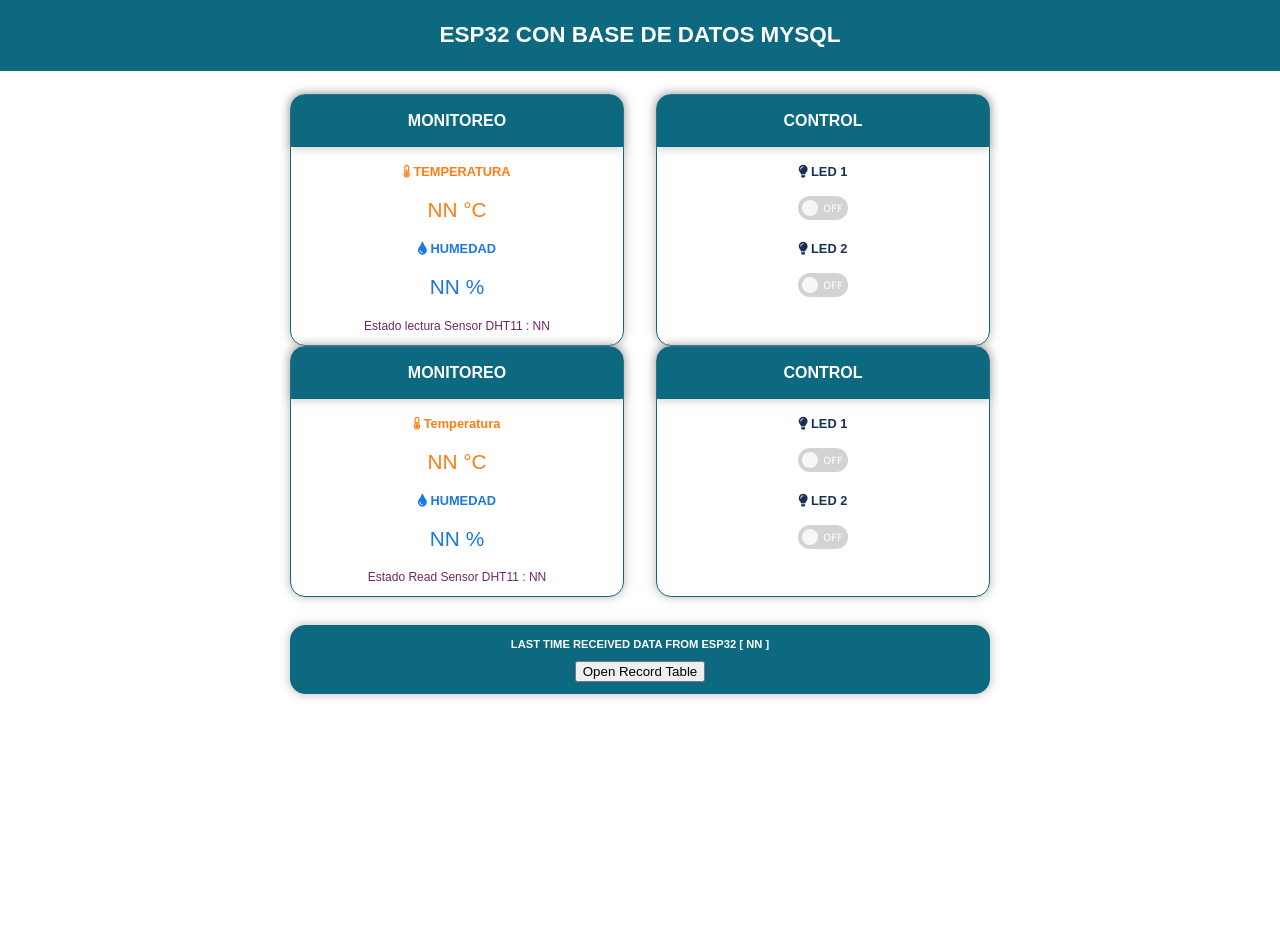
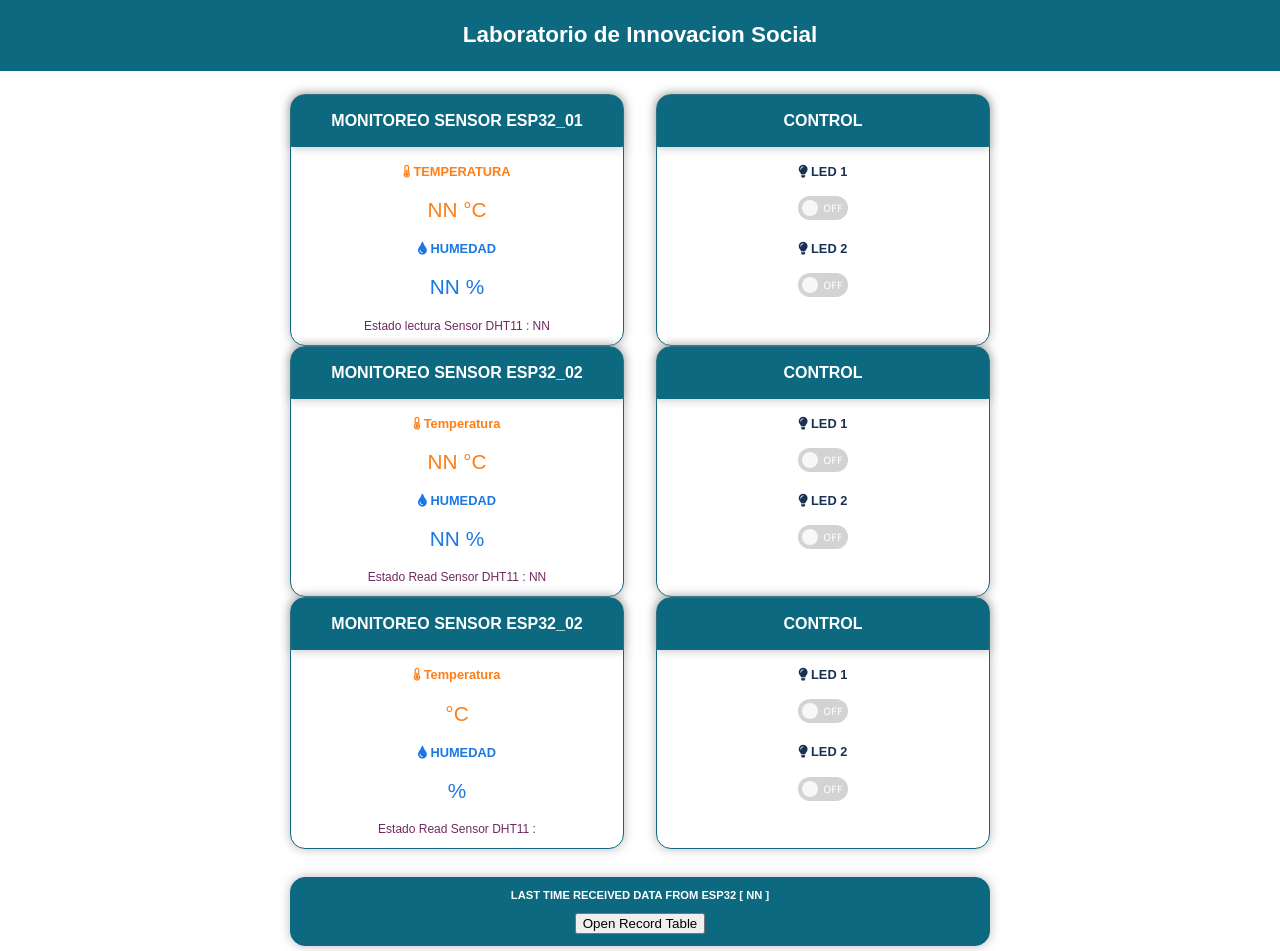
Before and after one commit to psiconervio/Subido-esp32-dashboard, a PHP site: page /home.php in a window 1280 px wide. Before the commit the page ends 699 px from the top, so only its background shows below. Run offline with PHP 8.4, Linux system fonts and the light colour scheme; data that the repository does not hold is empty.

Commit message:
actualizando dashboard

```diff
--- a/App-web-public/database.php
+++ b/App-web-public/database.php
@@ -1,12 +1,6 @@
 
 <?php
 	class Database {
-		//viejadatabase
-		//private static $dbName = 'id21496293_esp32_mc_db'; // Example: private static $dbName = 'myDB';
-		//private static $dbHost = 'localhost'; // Example: private static $dbHost = 'localhost';
-		//private static $dbUsername = 'id21496293_root'; // Example: private static $dbUsername = 'myUserName';
-		//private static $dbUserPassword = 'Nodotecnologico*123'; // // Example: private static $dbUserPassword = 'myPassword';
-		//nuevadatabase
 		private static $dbName = 'id21496293_dasbhoard_error2'; // Example: private static $dbName = 'myDB';
 		private static $dbHost = 'localhost'; // Example: private static $dbHost = 'localhost';
 		private static $dbUsername = 'id21496293_psiconervio'; // Example: private static $dbUsername = 'myUserName';
--- a/App-web-public/esp32_table_dht11_leds_update1.php
+++ b/App-web-public/esp32_table_dht11_leds_update1.php
@@ -1,7 +1,7 @@
 <!-- // >>>>>>>>>>>>>>>>>>>>>>>>>>>>>>>>>>>>>>>>>>>>>>>>>>>>>>>>>>>>>>>>>>>>>>>>>>>>>>>>>>>>>>>>> updateDHT11data_and_recordtable.php
 // PHP code to update and record DHT11 sensor data and LEDs state in table. -->
 <?php
-/*hhhjjj
+/*
   require 'database.php'; dsadklsalda
   //---------------------------------------- Condition to check that POST value is not empty.
   if (!empty($_POST)) {
--- a/App-web-public/home.php
+++ b/App-web-public/home.php
@@ -1,9 +1,8 @@
-<!-- // home.php
-/* PHP/HTML code to display DHT11 sensor data and control LEDs state.*/ -->
+<!-- // home.php PHP/HTML code to display DHT11 sensor data and control LEDs state.*/ -->
 <!DOCTYPE HTML>
 <html>
   <head>
-    <title>V</title>
+    <title>Laboratorio de Innovacion Social</title>
     <meta name="viewport" content="width=device-width, initial-scale=1">
     <link rel="stylesheet" href="https://use.fontawesome.com/releases/v5.7.2/css/all.css" integrity="sha384-fnmOCqbTlWIlj8LyTjo7mOUStjsKC4pOpQbqyi7RrhN7udi9RwhKkMHpvLbHG9Sr" crossorigin="anonymous">
     <link rel="icon" href="data:,">
@@ -24,7 +23,7 @@
       .statusreadColor {color: #702963; font-size:12px;}
       .LEDColor {color: #183153;}
 
-      /* ----------------------------------- Toggle Switch */
+      /*Interruptor de palanca / Toggle Switch */
       .switch {
         position: relative;
         display: inline-block;
@@ -102,39 +101,36 @@
 
   <body>
     <div class="topnav">
-      <h3>ESP32 CON  BASE DE DATOS MYSQL</h3>
+      <h3>Laboratorio de Innovacion Social</h3>
     </div>
-
     <br>
-
-    <!-- __ DISPLAYS MONITORING AND CONTROLLING ____________________________________________________________________________________________ -->
+    <!-- MONITOREO Y CONTROL DE PANTALLAS _ -->
     <div class="content">
       <div class="cards">
 
-        <!-- == MONITORING1 ======================================================================================== -->
+        <!-- == MONITOREO_ESP32_01== -->
         <div class="card">
           <div class="card header">
-            <h3 style="font-size: 1rem;">MONITOREO</h3>
+            <h3 style="font-size: 1rem;">MONITOREO SENSOR ESP32_01</h3>
           </div>
 
-          <!-- Displays the humidity and temperature values received from ESP32. *** -->
+          <!-- Muestra los valores de humedad y temperatura recibidos de ESP32.. *** -->
           <h4 class="temperatureColor"><i class="fas fa-thermometer-half"></i> TEMPERATURA</h4>
           <p class="temperatureColor"><span class="reading"><span id="ESP32_01_Temp"></span> &deg;C</span></p>
           <h4 class="humidityColor"><i class="fas fa-tint"></i> HUMEDAD</h4>
           <p class="humidityColor"><span class="reading"><span id="ESP32_01_Humd"></span> &percnt;</span></p>
-          <!-- *********************************************************************** -->
 
           <p class="statusreadColor"><span>Estado lectura Sensor DHT11 : </span><span id="ESP32_01_Status_Read_DHT11"></span></p>
         </div>
-        <!-- ======================================================================================================= -->
+        <!-- ====================================================================== -->
 
-        <!-- == CONTROLLING1 ======================================================================================== -->
+        <!-- == Control LEDs1========================== -->
         <div class="card">
           <div class="card header">
             <h3 style="font-size: 1rem;">CONTROL</h3>
           </div>
 
-          <!-- Buttons for controlling the LEDs on Slave 2. ************************** -->
+          <!-- Buttons for controlling the LEDs on Slave 2.  -->
           <h4 class="LEDColor"><i class="fas fa-lightbulb"></i> LED 1</h4>
           <label class="switch">
             <input type="checkbox" id="ESP32_01_TogLED_01" onclick="GetTogBtnLEDState('ESP32_01_TogLED_01')">
@@ -147,15 +143,15 @@
           </label>
           <!-- *********************************************************************** -->
         </div>
-        <!-- ======================================================================================================= -->
+        <!-- ===================================================== -->
 
       </div>
             <div class="cards">
 
-        <!-- == MONITORING2======================================================================================== -->
+        <!-- == MONITOREO_ESP32_02 == -->
         <div class="card">
           <div class="card header">
-            <h3 style="font-size: 1rem;">MONITOREO</h3>
+            <h3 style="font-size: 1rem;">MONITOREO SENSOR ESP32_02</h3>
           </div>
 
           <!-- Displays the humidity and temperature values received from ESP32. *** -->
@@ -167,15 +163,15 @@
 
           <p class="statusreadColor"><span>Estado Read Sensor DHT11 : </span><span id="ESP32_02_Status_Read_DHT11"></span></p>
         </div>
-        <!-- ======================================================================================================= -->
+        <!-- ================================================================ -->
 
-        <!-- == CONTROLLING2 ======================================================================================== -->
+        <!-- == Control Leds 2========= -->
         <div class="card">
           <div class="card header">
             <h3 style="font-size: 1rem;">CONTROL</h3>
           </div>
 
-          <!-- Buttons for controlling the LEDs on Slave 2. ************************** -->
+          <!-- Botones para controlar los LED en Slave 2.  -->
           <h4 class="LEDColor"><i class="fas fa-lightbulb"></i> LED 1</h4>
           <label class="switch">
             <input type="checkbox" id="ESP32_02_TogLED_01" onclick="GetTogBtnLEDState('ESP32_02_TogLED_01')">
@@ -188,8 +184,47 @@
           </label>
           <!-- *********************************************************************** -->
         </div>
-        <!-- ======================================================================================================= -->
+        <!-- ======================================================== -->
+        </div>
+            <div class="cards">
 
+        <!-- == MONITOREO_ESP32_03=== -->
+        <div class="card">
+          <div class="card header">
+            <h3 style="font-size: 1rem;">MONITOREO SENSOR ESP32_02</h3>
+          </div>
+
+          <!-- Displays the humidity and temperature values received from ESP32. *** -->
+          <h4 class="temperatureColor"><i class="fas fa-thermometer-half"></i> Temperatura</h4>
+          <p class="temperatureColor"><span class="reading"><span id="ESP32_02_Temp"></span> &deg;C</span></p>
+          <h4 class="humidityColor"><i class="fas fa-tint"></i> HUMEDAD</h4>
+          <p class="humidityColor"><span class="reading"><span id="ESP32_02_Humd"></span> &percnt;</span></p>
+          <!-- *********************************************************************** -->
+
+          <p class="statusreadColor"><span>Estado Read Sensor DHT11 : </span><span id="ESP32_02_Status_Read_DHT11"></span></p>
+        </div>
+        <!-- ============================================================================= -->
+
+        <!-- == Control LEDs 3 == -->
+        <div class="card">
+          <div class="card header">
+            <h3 style="font-size: 1rem;">CONTROL</h3>
+          </div>
+
+          <!-- Botones para controlar los LED en Slave 2.  -->
+          <h4 class="LEDColor"><i class="fas fa-lightbulb"></i> LED 1</h4>
+          <label class="switch">
+            <input type="checkbox" id="ESP32_02_TogLED_01" onclick="GetTogBtnLEDState('ESP32_02_TogLED_01')">
+            <div class="sliderTS"></div>
+          </label>
+          <h4 class="LEDColor"><i class="fas fa-lightbulb"></i> LED 2</h4>
+          <label class="switch">
+            <input type="checkbox" id="ESP32_02_TogLED_02" onclick="GetTogBtnLEDState('ESP32_02_TogLED_02')">
+            <div class="sliderTS"></div>
+          </label>
+          <!-- *********************************************************************** -->
+        </div>
+        <!-- ========================================================== -->
       </div>
     </div>
 
@@ -204,7 +239,7 @@
         </div>
       </div>
     </div>
-    <!-- ___________________________________________________________________________________________________________________________________ -->
+    <!-- ____________________________________________________________________ -->
 
     <script>
       //------------------------------------------------------------
@@ -224,7 +259,6 @@
       }
       //------------------------------------------------------------
 
-      //------------------------------------------------------------
       function Get_Data(id) {
            var xmlhttp;
 				if (window.XMLHttpRequest) {
@@ -259,7 +293,6 @@
         xmlhttp.setRequestHeader("Content-type", "application/x-www-form-urlencoded");
         xmlhttp.send("id="+id);
 			}
-      //------------------------------------------------------------
 
       //------------------------------------------------------------
       function GetTogBtnLEDState(togbtnid) {
@@ -280,7 +313,6 @@
       }
       //------------------------------------------------------------
 
-      //------------------------------------------------------------
       function Update_LEDs(id,lednum,ledstate) {
 				if (window.XMLHttpRequest) {
           // code for IE7+, Firefox, Chrome, Opera, Safari
@@ -300,7 +332,8 @@
 			}
 
     </script>
-    <script> //prueba segundo script chat gpt
+    <script> //prueba segundo script
+
     document.getElementById("ESP32_02_Temp").innerHTML = "NN";
     document.getElementById("ESP32_02_Humd").innerHTML = "NN";
     document.getElementById("ESP32_02_Status_Read_DHT11").innerHTML = "NN";
@@ -330,7 +363,7 @@
             document.getElementById("ESP32_02_Temp").innerHTML = myObjDOS.temperature;
             document.getElementById("ESP32_02_Humd").innerHTML = myObjDOS.humidity;
             document.getElementById("ESP32_02_Status_Read_DHT11").innerHTML = myObjDOS.status_read_sensor_dht11;
-          document.getElementById("ESP32_02_LTRD").innerHTML = "Time : " + myObjDOS.ls_time + " | Date : " + myObjDOS.ls_date + " (dd-mm-yyyy)";
+            document.getElementById("ESP32_02_LTRD").innerHTML = "Time : " + myObjDOS.ls_time + " | Date : " + myObjDOS  .ls_date + " (dd-mm-yyyy)";
             if (myObjDOS.LED_01 == "ON") {
               document.getElementById("ESP32_02_TogLED_01").checked = true;
             } else if (myObjDOS.LED_0DOS == "OFF") {
@@ -382,107 +415,6 @@
       xmlhttp.setRequestHeader("Content-type", "application/x-www-form-urlencoded");
       xmlhttp.send("id=" + id + "&lednum=" + lednum + "&ledstate=" + ledstate);
     }
-
-
-     /* prueba 2 script chat gpt
-
-    */
-      /*SCRIPT PARA EL 2DO ESP32 -----------------------------------------------------------
-      //------------------------------------------------------------
-      document.getElementById("ESP32_02_Temp").innerHTML = "NN";
-      document.getElementById("ESP32_02_Humd").innerHTML = "NN";
-      document.getElementById("ESP32_02_Status_Read_DHT11").innerHTML = "NN";
-      document.getElementById("ESP32_02_LTRD").innerHTML = "NN";
-      //------------------------------------------------------------
-
-      obtenerData("esp32_02");
-
-      setInterval(myTimer, 5000);
-
-      //------------------------------------------------------------
-      function myTimer() {
-        obtenerData("esp32_02");
-      }
-      //------------------------------------------------------------
-
-      //-comentario para hacer un nuevo push/terminar de configurar
-      function obtenerData(id1) {
-       var xmlhttp;
-				if (window.XMLHttpRequest) {
-          // code for IE7+, Firefox, Chrome, Opera, Safari
-          xmlhttp = new XMLHttpRequest();
-        } else {
-          // code for IE6, IE5
-          xmlhttp = new ActiveXObject("Microsoft.XMLHTTP");
-        }
-        xmlhttp.onreadystatechange = function() {
-          if (this.readyState == 4 && this.status == 200) {
-            const myObj1 = JSON.parse(this.responseText);
-            if (myObj1.id1 == "esp32_02") {
-              document.getElementById("ESP32_02_Temp").innerHTML = myObj1.temperature;
-              document.getElementById("ESP32_02_Humd").innerHTML = myObj1.humidity;
-              document.getElementById("ESP32_02_Status_Read_DHT11").innerHTML = myObj1.status_read_sensor_dht11;
-              document.getElementById("ESP32_02_LTRD").innerHTML = "Time : " + myObj1.ls_time + " | Date : " + myObj1.ls_date + " (dd-mm-yyyy)";
-              if (myObj1.LED_01 == "ON") {
-                document.getElementById("ESP32_02_TogLED_01").checked = true;
-              } else if (myObj1.LED_01 == "OFF") {
-                document.getElementById("ESP32_02_TogLED_01").checked = false;
-              }
-              if (myObj1.LED_02 == "ON") {
-                document.getElementById("ESP32_02_TogLED_02").checked = true;
-              } else if (myObj1.LED_02 == "OFF") {
-                document.getElementById("ESP32_02_TogLED_02").checked = false;
-              }
-            }
-          }
-        };
-        xmlhttp.open("POST","getdata.php",true);
-        xmlhttp.setRequestHeader("Content-type", "application/x-www-form-urlencoded");
-        xmlhttp.send("id="+id1);
-			}
-      //------------------------------------------------------------
-
-      //------------------------------------------------------------
-      function GetTogBtnLEDStatee(togbtnid) {
-        if (togbtnid == "ESP32_02_TogLED_01") {
-          var togbtnchecked = document.getElementById(togbtnid).checked;
-          var togbtncheckedsend = "";
-          if (togbtnchecked == true) togbtncheckedsend = "ON";
-          if (togbtnchecked == false) togbtncheckedsend = "OFF";
-          Update_LEDs("esp32_02","LED_01",togbtncheckedsend);
-        }
-        if (togbtnid == "ESP32_02_TogLED_02") {
-          var togbtnchecked = document.getElementById(togbtnid).checked;
-          var togbtncheckedsend = "";
-          if (togbtnchecked == true) togbtncheckedsend = "ON";
-          if (togbtnchecked == false) togbtncheckedsend = "OFF";
-          Update_LEDs("esp32_01","LED_02",togbtncheckedsend);
-        }
-      }
-      //------------------------------------------------------------
-
-      //------------------------------------------------------------
-      function Update_LEDss(id,lednum,ledstate) {
-				if (window.XMLHttpRequest) {
-          // code for IE7+, Firefox, Chrome, Opera, Safari
-          xmlhttp = new XMLHttpRequest();
-        } else {
-          // code for IE6, IE5
-          xmlhttp = new ActiveXObject("Microsoft.XMLHTTP");
-        }
-        xmlhttp.onreadystatechange = function() {
-          if (this.readyState == 4 && this.status == 200) {
-            //document.getElementById("demo").innerHTML = this.responseText;
-          }
-        }
-        xmlhttp.open("POST","updateLEDs.php",true);
-        xmlhttp.setRequestHeader("Content-type", "application/x-www-form-urlencoded");
-        xmlhttp.send("id="+id+"&lednum="+lednum+"&ledstate="+ledstate);
-			}
-      //------------------------------------------------------------
-      */
     </script>
-
   </body>
-
 </html>
```
Lines whose indentation alone changed are shown as unchanged.
